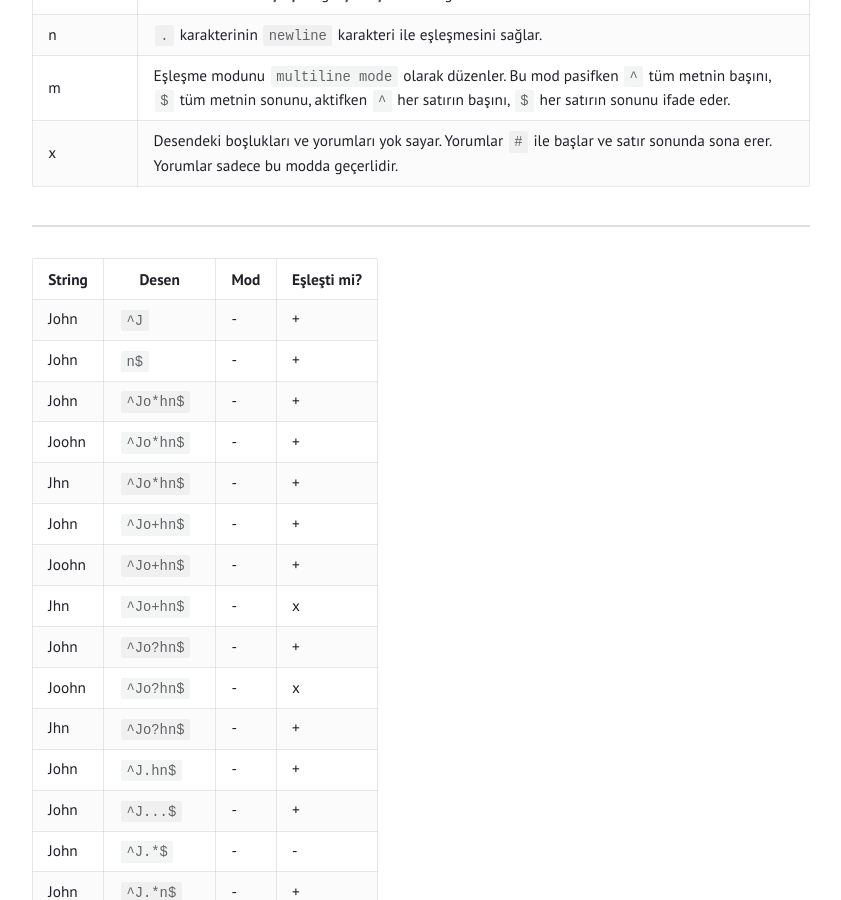
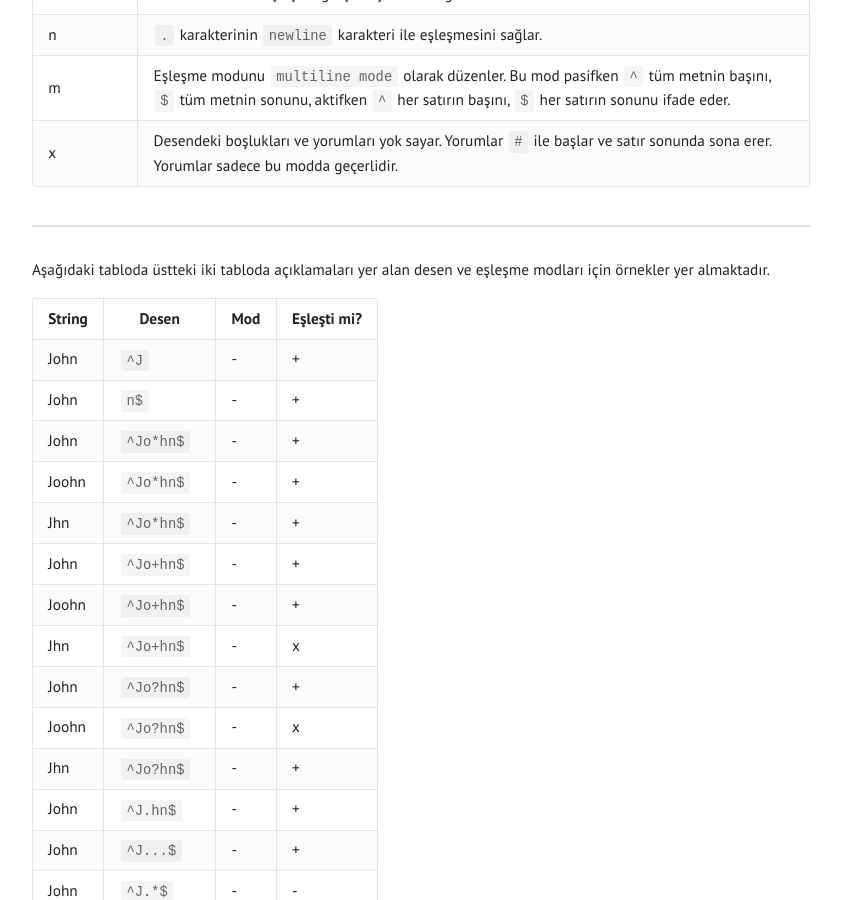
Before and after one commit to tunahanoguz/tunahanoguz.github.io, a Jekyll site: the page built from _posts/2025-05-05-oracle-regular-expressions.md, in a window 1280 px wide and 900 px high, scrolled down 3237 px. Shown: the whole window, without its empty margins (219-1060 px from the left). Built offline with Jekyll 4.4.1, drawn with Linux system fonts in a browser that asks for light colours.

Commit message:
Update 2025-05-05-oracle-regular-expressions.md

```diff
--- a/_posts/2025-05-05-oracle-regular-expressions.md
+++ b/_posts/2025-05-05-oracle-regular-expressions.md
@@ -72,6 +72,8 @@ Aşağıdaki tabloda yine `REGEXP_INSTR`, `REGEXP_COUNT`, `REGEXP_LIKE`, `REGEXP
 
 ---
 
+Aşağıdaki tabloda üstteki iki tabloda açıklamaları yer alan desen ve eşleşme modları için örnekler yer almaktadır.
+
 | String | Desen          | Mod | Eşleşti mi? |
 |--------|----------------|-----|-------------|
 | John   | `^J`           | -   | +           |
```
